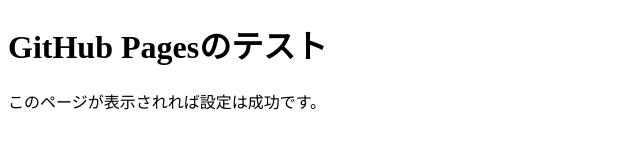
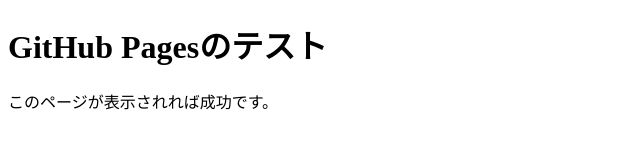
Before and after one commit to Noahllll/survey-site, a plain HTML site: page index.html in a window 1280 px wide. Shown: the full height of the page, 0-640 px from the left. Drawn offline with Linux system fonts and the light colour scheme.

Commit message:
Add files via upload

```diff
--- a/index.html
+++ b/index.html
@@ -2,11 +2,10 @@
 <html lang="ja">
 <head>
     <meta charset="UTF-8">
-    <meta name="viewport" content="width=device-width, initial-scale=1.0">
     <title>テストページ</title>
 </head>
 <body>
     <h1>GitHub Pagesのテスト</h1>
-    <p>このページが表示されれば設定は成功です。</p>
+    <p>このページが表示されれば成功です。</p>
 </body>
 </html>
```
